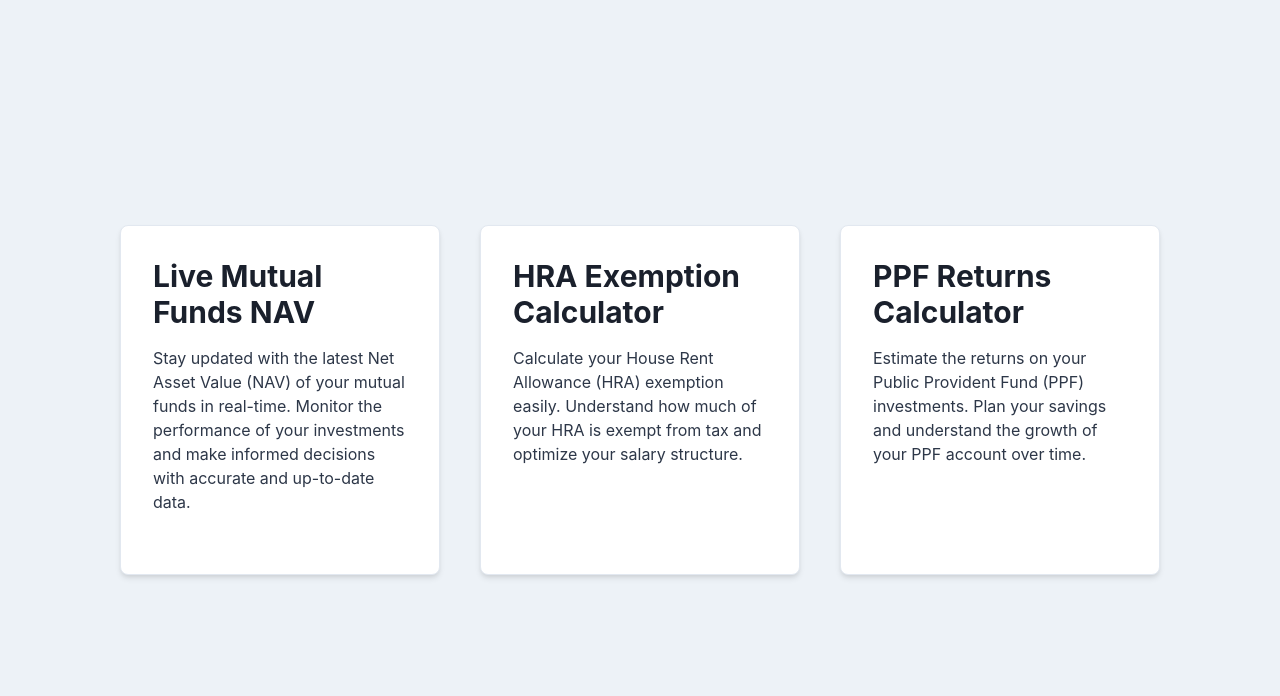
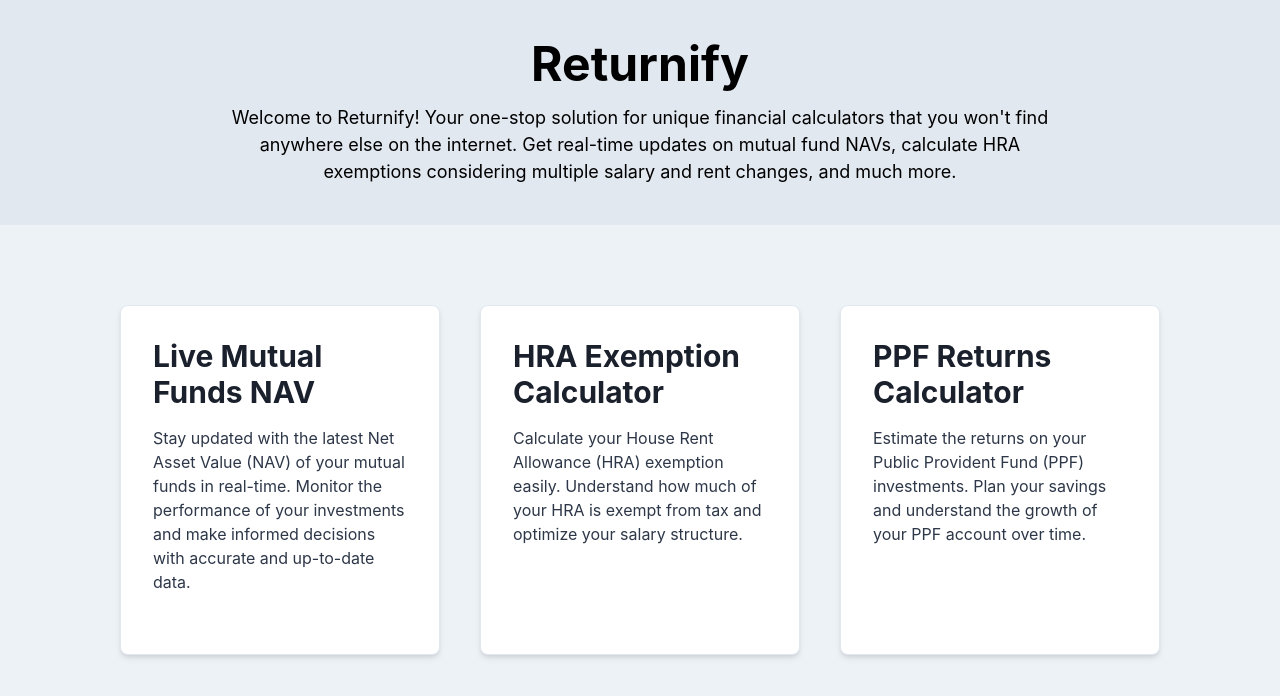
Before and after one commit to SidharthMahai/Returnify, a React (Vite) app: page / in a window 1280 px wide. Shown: the top 696 px of the page. Built offline with nearby package versions, Linux system fonts and the light colour scheme.

Commit message:
hero block

```diff
--- a/src/App.jsx
+++ b/src/App.jsx
@@ -1,9 +1,15 @@
 import React from 'react';
-import { Center, SimpleGrid } from '@chakra-ui/react';
+import { Center, SimpleGrid, VStack } from '@chakra-ui/react';
 import Card from './components/Card/Card';
+import Hero from './components/Hero/Hero';
 
 const Home = () => (
-  <Center py={10} bg="gray.100" minH="100vh">
+  <VStack spacing={10} bg="gray.100" minH="100vh">
+    <Hero
+      title="Returnify"
+      description="Welcome to Returnify! Your one-stop solution for unique financial calculators that you won't find anywhere else on the internet. Get real-time updates on mutual fund NAVs, calculate HRA exemptions considering multiple salary and rent changes, and much more."
+    />
+    <Center py={10} w="full">
       <SimpleGrid columns={[1, 1, 3]} spacing={10} maxW="90%">
         <Card
           title="Live Mutual Funds NAV"
@@ -19,6 +25,7 @@ const Home = () => (
         />
       </SimpleGrid>
     </Center>
+  </VStack>
 );
 
 export default Home;
--- /dev/null
+++ b/src/components/Hero/Hero.jsx
@@ -0,0 +1,17 @@
+import React from 'react';
+import { Box, Heading, Text, VStack } from '@chakra-ui/react';
+
+const Hero = ({ title, description }) => (
+  <Box w="full" bg="gray.200" color="black" py={10} px={6} textAlign="center">
+    <VStack spacing={4}>
+      <Heading as="h1" size="2xl">
+        {title}
+      </Heading>
+      <Text maxW="70%" fontSize="lg">
+        {description}
+      </Text>
+    </VStack>
+  </Box>
+);
+
+export default Hero;
```
Lines whose indentation alone changed are shown as unchanged.
